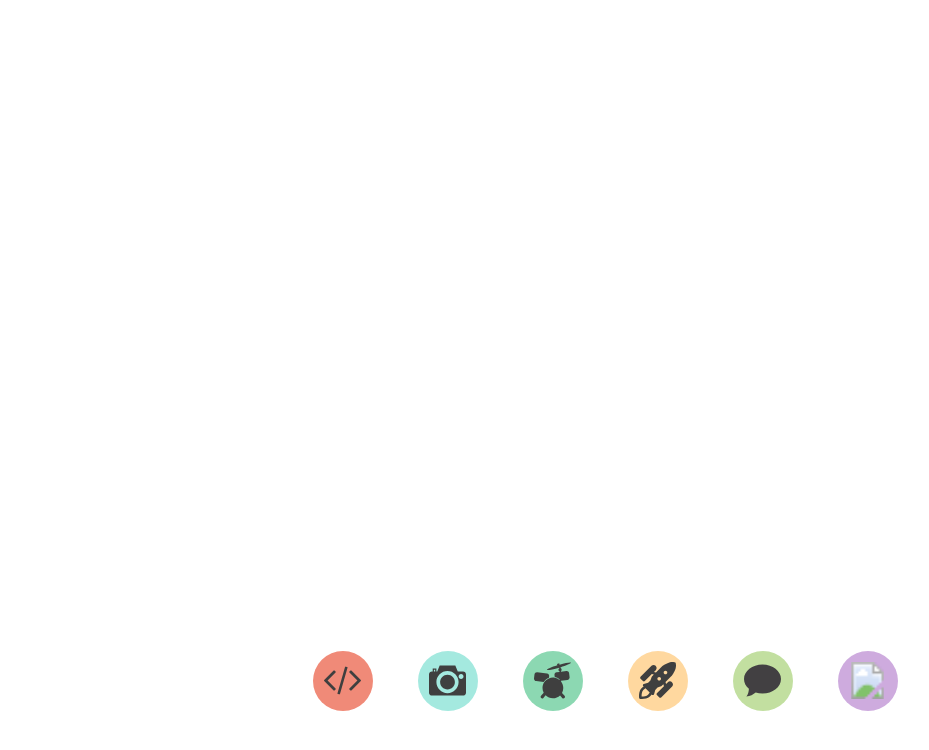
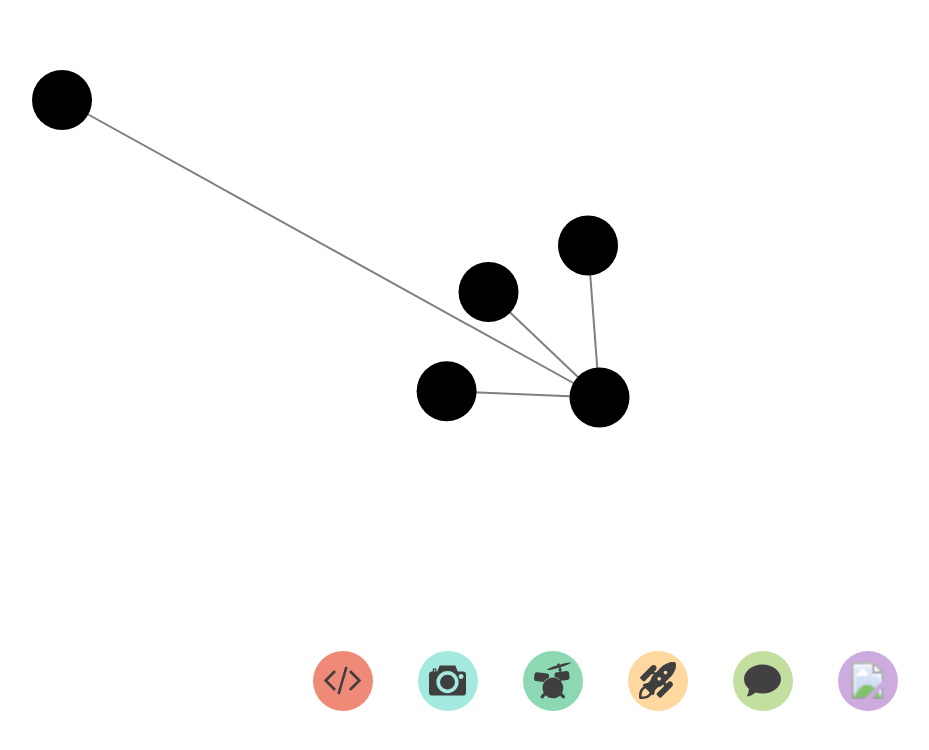
Before and after one commit to Arsh23/Arsh23.github.io, a plain HTML site: page test.html in a window 1280 px wide. Shown: the whole page, without its empty margins (41-970 px from the left). Drawn offline with nearby package versions, Linux system fonts and the light colour scheme.

Commit message:
got force layout working

```diff
--- a/test.html
+++ b/test.html
@@ -48,7 +48,7 @@
 <body>
 	<div class='row menu-div'></div>
 
-	<script>
+		<script>
 
 		var active = -1;
 
@@ -110,6 +110,7 @@
 			var g = d3.select(this);
 			if(active == -1) {
 				active = i;
+				updateContent();
 			} else {
 				if(active == i) {
 					active = -1;
@@ -221,5 +222,103 @@
 				return "translate(" + (((radius*2 + gap)*i)+radius+6) + "," + (radius+6) + ")"
 			});
 	</script>
+
+
+	<script>
+
+		nodes = [
+			{name: 'root', fixed: true, fx: 100, fy: 100},
+			{name: 'programming', fixed: true, fx: width/2, fy: height/2},
+			{name: 'github'},
+			{name: 'hackerrank'},
+			{name: 'projects'}
+		]
+
+		links = [
+			{source: 'root', target: 'programming'},
+			{source: 'programming', target: 'github'},
+			{source: 'programming', target: 'hackerrank'},
+			{source: 'programming', target: 'projects'},
+		]
+
+
+		var simulation = d3.forceSimulation()
+			//.force("center", d3.forceCenter(width / 2, height / 2))
+			.force("charge",
+				d3.forceManyBody()
+					.strength(-100)
+			)
+			.force("link",
+				d3.forceLink()
+					.id( function(d) { return d.name })
+					.distance(150)
+					//.strength(2.5)
+					//.iterations(8)
+			);
+
+		simulation
+		  .nodes(nodes)
+	      .on("tick", tick);
+
+		simulation.force("link")
+		  .links(links);
+
+		var content = canvas.append('g')
+			.attr('class', 'content')
+
+		var node = content.selectAll('.node')
+			.data(nodes)
+			.enter()
+			.append('circle')
+			.attr('class', 'node')
+			.attr('r', 30)
+			.call(d3.drag()
+				.on("start", dragstarted)
+				.on("drag", dragged)
+				.on("end", dragended))
+
+		var link = content.selectAll('.link')
+			.data(links)
+			.enter()
+			.append('line')
+			.attr('class', 'link')
+
+
+		function tick() {
+			link
+				.attr("x1", function(d) { return d.source.x; })
+				.attr("y1", function(d) { return d.source.y; })
+				.attr("x2", function(d) { return d.target.x; })
+				.attr("y2", function(d) { return d.target.y; });
+
+			node
+				.attr("cx", function(d) { return d.x; })
+				.attr("cy", function(d) { return d.y; });
+		}
+
+		function dragstarted(d) {
+			if (!d3.event.active) simulation.alphaTarget(0.3).restart();
+			d.fx = d.x;
+			d.fy = d.y;
+		}
+
+		function dragged(d) {
+			d.fx = d3.event.x;
+			d.fy = d3.event.y;
+		}
+
+		function dragended(d) {
+			if (!d3.event.active) simulation.alphaTarget(0);
+			if(!d.fixed) {
+				d.fx = null;
+				d.fy = null;
+			}
+		}
+
+
+	</script>
+
+
+
 </body>
 </html>
```
